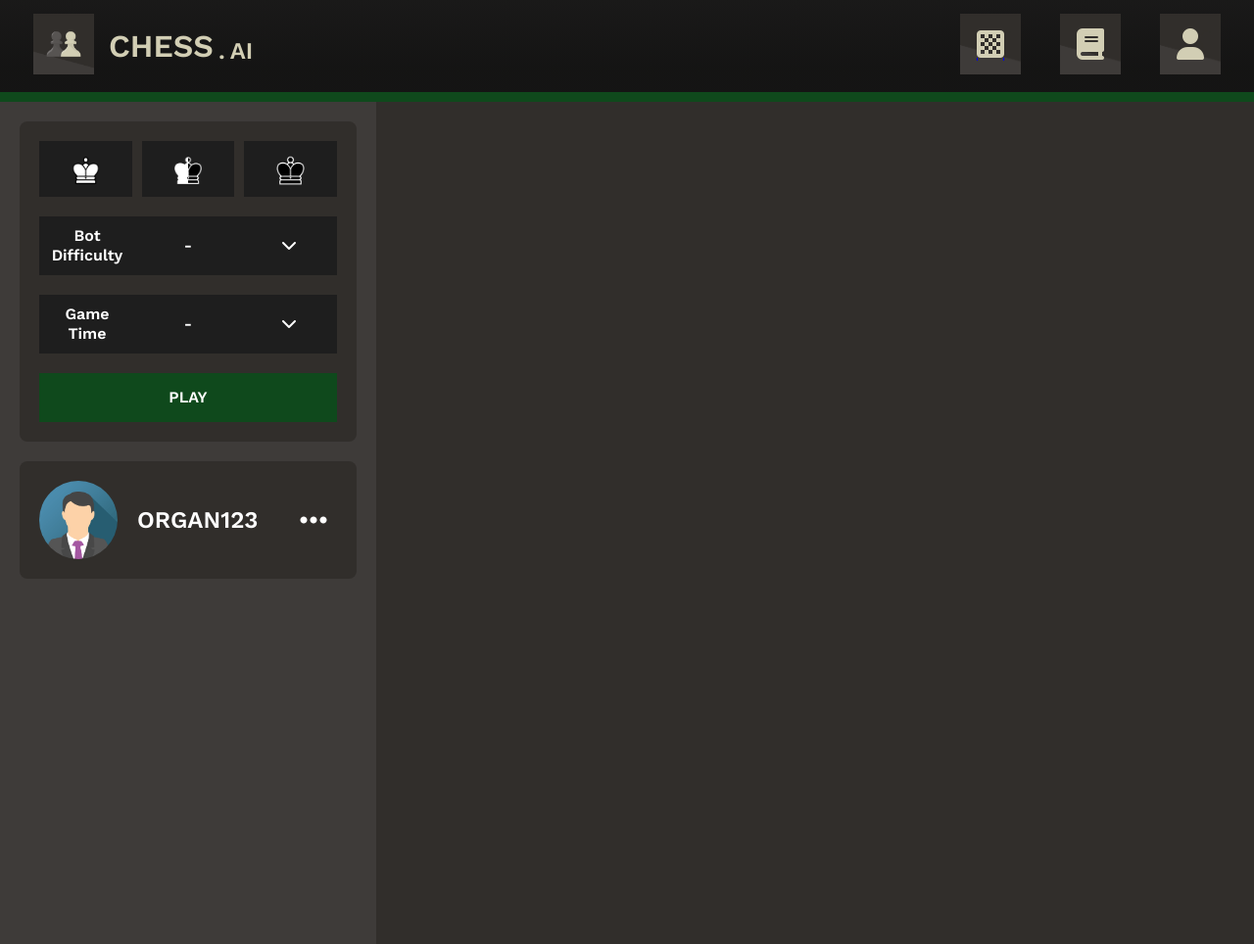
After one commit to ORG4N/ChessAI, a Flask app: page /play in a window 1280 px wide. The commit adds this page. Shown: the whole page at 98% size. Run offline with Flask 2, Linux system fonts and the light colour scheme; some libraries are stand-ins or nearby versions.

Commit message:
Matchmaking (aka) Play page partially complete

```diff
--- a/Code/app.py
+++ b/Code/app.py
@@ -7,3 +7,16 @@ app.config["TEMPLATES_AUTO_RELOAD"] = True  # Html automatically reloads on serv
 @app.route("/")
 def home():
     return render_template("pages/index.html")
+
+@app.route("/play")
+def play():
+    return render_template("pages/play.html")
+
+
+@app.route("/learn")
+def learn():
+    return render_template("pages/learn.html")
+
+@app.route("/profile")
+def profile():
+    return render_template("pages/profile.html")
--- a/Code/static/styles/css/index.css
+++ b/Code/static/styles/css/index.css
@@ -16,6 +16,8 @@
 .intro-container .intro-left {
   width: 30%;
   margin-right: 10px;
+  display: flex;
+  align-self: center;
 }
 .intro-container .intro-right {
   display: flex;
--- a/Code/static/styles/css/layout.css
+++ b/Code/static/styles/css/layout.css
@@ -77,4 +77,17 @@ html, body {
   color: #D2CEB4;
 }
 
+.button-nav {
+  background-color: #0F491C;
+  text-decoration: none;
+  color: white;
+  padding: 15px 45px;
+  margin: 10px;
+  border: 0px;
+  border-radius: 8px;
+}
+.button-nav:hover {
+  opacity: 0.7;
+}
+
 /*# sourceMappingURL=layout.css.map */
--- /dev/null
+++ b/Code/static/styles/css/play.css
@@ -0,0 +1,128 @@
+html, body {
+  overflow: hidden;
+}
+
+#content {
+  overflow: hidden;
+}
+
+#sidebar {
+  background-color: #3E3B39;
+  width: 30%;
+  height: 100vh;
+  background-color: #3E3B39;
+  padding: 20px;
+  min-height: 100%;
+  color: #DBEAFE;
+  overflow: scroll;
+}
+#sidebar .container {
+  background-color: #312E2B;
+  padding: 20px;
+  margin-bottom: 20px;
+  display: flex;
+  flex-direction: column;
+  border: 0px;
+  border-radius: 8px;
+}
+#sidebar .button-wrapper {
+  display: flex;
+  flex-direction: row;
+  justify-content: space-around;
+  height: 20%;
+  width: 100%;
+  gap: 10px;
+  padding-bottom: 20px;
+}
+#sidebar .button-wrapper .button-item {
+  display: flex;
+  justify-content: center;
+  align-items: center;
+  background-color: #1E1E1E;
+  width: 100%;
+  height: 100%;
+  padding: 10px;
+}
+#sidebar .button-wrapper .button-item:hover {
+  opacity: 0.4;
+}
+#sidebar .button-wrapper .button-item:focus {
+  background-color: #0F491C;
+}
+#sidebar .button-wrapper .button-item img {
+  height: 50%;
+  width: 50%;
+}
+#sidebar .dropdown-wrapper {
+  display: flex;
+  flex-direction: column;
+  height: 20%;
+  width: 100%;
+  padding-bottom: 20px;
+  gap: 20px;
+}
+#sidebar .dropdown-wrapper .dropdown-item {
+  display: flex;
+  justify-content: center;
+  align-items: center;
+  background-color: #1E1E1E;
+  gap: 25px;
+  width: 100%;
+  height: 100%;
+  padding: 10px;
+}
+#sidebar .dropdown-wrapper .dropdown-item .dropdown-btn:hover {
+  opacity: 0.4;
+}
+#sidebar .profile-wrapper {
+  display: flex;
+  flex-direction: row;
+  justify-content: flex-start;
+  align-items: center;
+  width: 100%;
+  gap: 20px;
+}
+#sidebar .profile-wrapper #avatar {
+  height: 80px;
+  width: 80px;
+  border-radius: 50%;
+}
+#sidebar .profile-wrapper .username {
+  font-weight: 700;
+  font-size: 24px;
+  line-height: 20px;
+  color: #FFFFFF;
+  flex-grow: 3;
+}
+#sidebar .profile-wrapper .settings-btn {
+  display: flex;
+  justify-content: flex-end;
+  text-decoration: none;
+  color: #FFFFFF;
+  padding: 10px;
+}
+#sidebar .profile-wrapper .settings-btn:hover {
+  opacity: 0.4;
+}
+#sidebar .button {
+  background-color: #0F491C;
+  text-decoration: none;
+  color: white;
+  width: 100%;
+  padding: 15px;
+  text-align: center;
+}
+#sidebar .button:hover {
+  opacity: 0.7;
+}
+#sidebar .text {
+  text-align: center;
+  flex-grow: 1;
+  flex-basis: 0;
+  font-size: 16px;
+  font-weight: 700;
+  line-height: 20px;
+  color: #FFFFFF;
+}
+
+/*# sourceMappingURL=play.css.map */
--- a/Code/static/styles/sass/index.scss
+++ b/Code/static/styles/sass/index.scss
@@ -18,6 +18,8 @@
     .intro-left{
         width:30%;
         margin-right:10px;
+        display:flex;
+        align-self: center;
     }
 
     .intro-right{
--- a/Code/static/styles/sass/layout.scss
+++ b/Code/static/styles/sass/layout.scss
@@ -100,3 +100,18 @@ html, body {
         }
     }
 }
+
+.button-nav{
+    background-color: #0F491C;
+    text-decoration: none;
+    color:white;
+    padding:15px 45px;
+    margin:10px;
+
+    border: 0px;
+    border-radius: 8px;
+
+    &:hover{
+        opacity: 0.7;
+    }
+}
--- /dev/null
+++ b/Code/static/styles/sass/play.scss
@@ -0,0 +1,148 @@
+$sidebar-background: #3E3B39;
+
+html, body {
+    overflow: hidden;
+}
+
+#content{
+    overflow: hidden;
+}
+
+#sidebar{
+    background-color: $sidebar-background;
+    width:30%;
+    height:100vh;
+    background-color: #3E3B39;
+    padding:20px;
+    min-height: 100%;
+    color:#DBEAFE;
+    overflow:scroll;
+
+    .container{
+        background-color: #312E2B;
+        padding:20px;
+        margin-bottom:20px;
+
+        display:flex;
+        flex-direction: column;
+        border: 0px;
+        border-radius: 8px;
+    }
+
+    .button-wrapper{
+        display: flex;
+        flex-direction: row;
+        justify-content: space-around;
+        height:20%;
+        width:100%;
+        gap:10px;
+        padding-bottom:20px;
+
+        .button-item{
+            display:flex;
+            justify-content: center;
+            align-items: center;
+            background-color: #1E1E1E;
+            width:100%;
+            height:100%;
+            padding:10px;
+
+            &:hover{
+                opacity:0.4;
+            }
+
+            &:focus{
+                background-color: #0F491C;
+            }
+
+            img{
+                height:50%;
+                width: 50%;
+            }
+        }
+    }
+
+    .dropdown-wrapper{
+        display: flex;
+        flex-direction: column;
+
+        height:20%;
+        width:100%;
+        padding-bottom:20px;
+        gap:20px;
+
+        .dropdown-item{
+            display:flex;
+            justify-content: center;
+            align-items: center;
+            background-color: #1E1E1E;
+            gap:25px;
+            width:100%;
+            height:100%;
+            padding:10px;
+
+            .dropdown-btn:hover{
+                opacity:0.4;
+            }
+        }
+    }
+
+    .profile-wrapper{
+        display: flex;
+        flex-direction: row;
+        justify-content: flex-start;
+        align-items: center;
+        width:100%;
+        gap:20px;
+
+        #avatar{
+            height:80px;
+            width:80px;
+            border-radius: 50%;
+        }
+
+        .username{
+            font-weight: 700;
+            font-size: 24px;
+            line-height: 20px;
+            color: #FFFFFF;
+            flex-grow: 3;
+        }
+
+        .settings-btn{
+            display: flex;
+            justify-content: flex-end;
+            text-decoration: none;
+            color: #FFFFFF;
+            padding:10px;
+
+            &:hover{
+                opacity: 0.4;
+            }
+        }
+    }
+
+    .button{
+        background-color: #0F491C;
+        text-decoration: none;
+        color:white;
+        width: 100%;
+        padding:15px;
+
+        text-align: center;
+
+        &:hover{
+            opacity: 0.7;
+        }
+    }
+
+    .text{
+        text-align: center;
+        flex-grow: 1;
+        flex-basis:0;
+        font-size: 16px;
+        font-weight: 700;
+        line-height: 20px;
+        color: #FFFFFF;
+    }
+}
--- a/Code/templates/layout.html
+++ b/Code/templates/layout.html
@@ -18,7 +18,7 @@
     <nav id="navigation-bar">
 
       <div class ="nav-left">
-        <a href="#">
+        <a href="/">
           <img src="static/images/logo.png" alt="ChessAI" title="Home"></img>
         </a>
 
@@ -30,17 +30,25 @@
 
       <div class="nav-right">
 
-        <a href="#" class="nav-button" title="Play">
+
+
+        <a href="/play" class="nav-button" title="Play">
           <i class="fa-solid fa-chess-board fa-2xl"></i>
         </a>
 
-        <a href="#" class="nav-button" title="Learn">
+        <a href="/learn" class="nav-button" title="Learn">
           <i class="fa-solid fa-book fa-2xl"></i>
         </a>
 
-        <a href="#" class="nav-button" title="Profile">
+        <a href="/profile" class="nav-button" title="Profile">
             <i class="fa-solid fa-user fa-2xl"></i>
         </a>
+
+
+
+        <!-- <a href="#" class="button-nav" title="Go to Login">
+          Log In
+        </a> -->
 
       </div>
 
--- /dev/null
+++ b/Code/templates/pages/play.html
@@ -0,0 +1,72 @@
+{% extends "layout.html" %}
+
+{% block title %} Play Chess {% endblock %}
+
+{% block head %}
+  {{ super() }}
+  <link rel="stylesheet" href="{{ url_for('static', filename='styles/css/play.css') }}">
+{% endblock %}
+
+
+
+{% block content %}
+
+
+<div id="sidebar">
+    <div class="container">
+            <div class="button-wrapper">
+
+                <a href="#" class="button-item">
+                    <img src="static/images/white.png" alt="Black start" title="Black start"></img>
+                </a>
+
+                <a href="#" class="button-item">
+                    <img src="static/images/random.png" alt="Random start" title="Random start"></img>
+                </a>
+                <a href="#" class="button-item">
+                    <img src="static/images/black.png" alt="White start" title="White start"></img>
+                </a>
+            </div>
+
+            <div class="dropdown-wrapper">
+
+                <div class="dropdown-item dropdown">
+                    <div class="text"> Bot Difficulty </div>
+                    <div id="difficulty" class="text"> - </div>
+                    <a href="#" class="text dropdown-btn">
+                        <i class="fa-solid fa-chevron-down"></i>
+                    </a>
+                </div>
+
+                <div class="dropdown-item">
+                    <div class="text"> Game Time </div>
+                    <div id="difficulty" class="text"> - </div>
+                    <a href="#" class="text dropdown-btn">
+                        <i class="fa-solid fa-chevron-down"></i>
+                    </a>
+                </div>
+
+            </div>
+
+            <a href="#" class="button text" title="Play match" type="submit" form="game" value="Submit">
+                PLAY
+            </a>
+    </div>
+
+    <div class="container">
+        <div class="profile-wrapper">
+            <img id="avatar" src="static/images/avatar_placeholder.png" alt="Avatar">
+            <div class="username"> ORGAN123</div>
+            <a href="#" class="settings-btn">
+                <i class="fa-solid fa-ellipsis fa-2xl"></i>
+            </a>
+        </div>
+    </div>
+
+</div>
+
+<div id="board">
+    <!-- <img src="static/images/board.png" alt="Chess Board Graphic"></img> -->
+</div>
+
+{% endblock %}
```
Also changed, not shown: Code/templates/pages/learn.html (added, +14 -0 lines), Code/templates/pages/profile.html (added, +14 -0 lines), Code/static/images/avatar_placeholder.png (added), Code/static/images/black.png (added), Code/static/images/random.png (added), Code/static/images/white.png (added), 3 other files.
